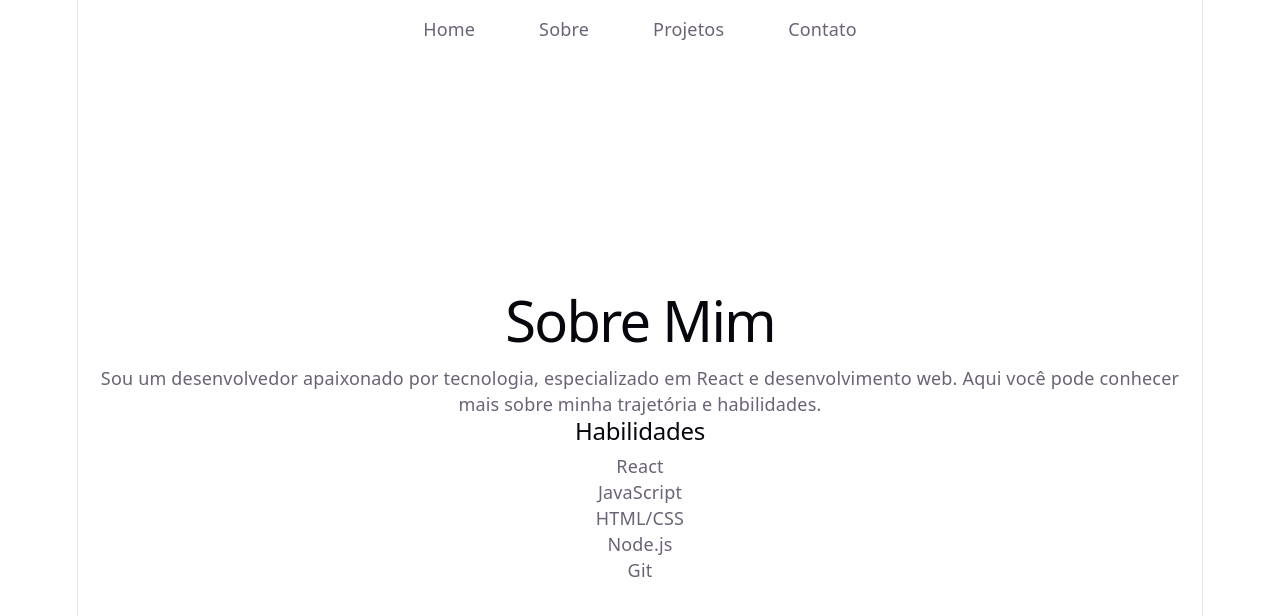
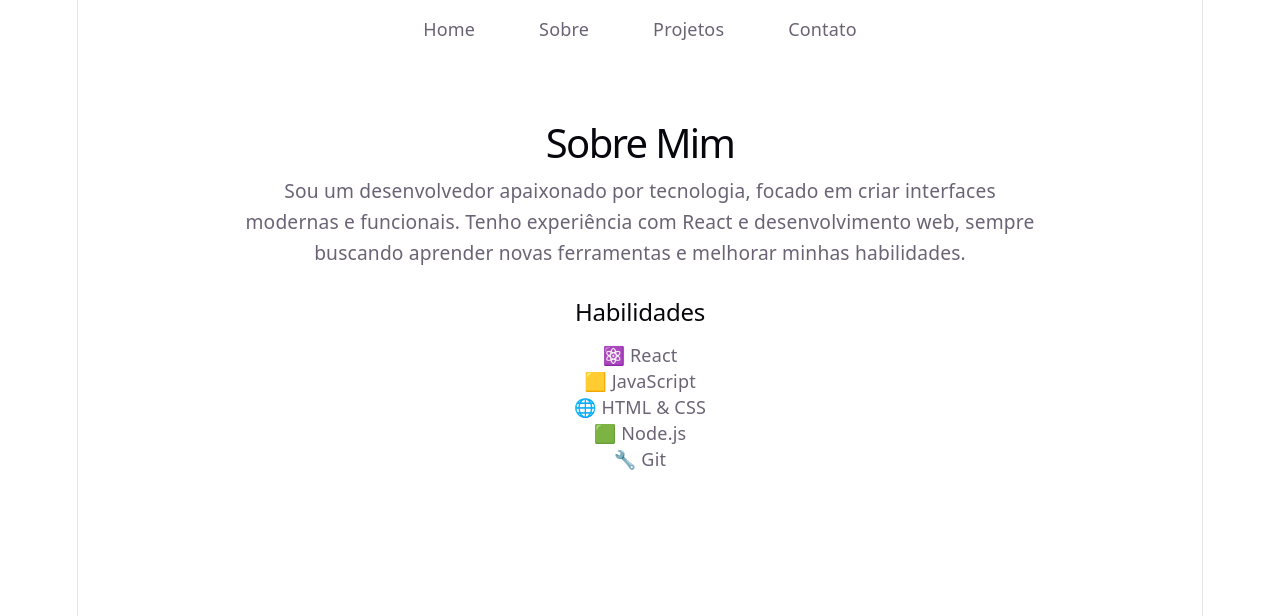
Before and after one commit to arlanklevyn-creator/projeto.-js, a React app in the folder portfolio/: page /about in a window 1280 px wide. Shown: the top 616 px of the page. Built offline with nearby package versions, Linux system fonts and the light colour scheme; the HTML template or start-up script is replaced by a standard one.

Commit message:
mensagem do commit

```diff
--- a/portfolio/src/pages/About.jsx
+++ b/portfolio/src/pages/About.jsx
@@ -1,22 +1,31 @@
 function About() {
   return (
-    <section id="center">
-      <div>
-        <h1>Sobre Mim</h1>
-        <p>
-          Sou um desenvolvedor apaixonado por tecnologia, especializado em React e desenvolvimento web.
-          Aqui você pode conhecer mais sobre minha trajetória e habilidades.
+    <section id="about" style={{ textAlign: "center", padding: "40px" }}>
+      <div style={{ maxWidth: "800px", margin: "0 auto" }}>
+
+        <h1 style={{ fontSize: "2.5rem", marginBottom: "20px" }}>
+          Sobre Mim
+        </h1>
+
+        <p style={{ fontSize: "1.2rem", lineHeight: "1.6" }}>
+          Sou um desenvolvedor apaixonado por tecnologia, focado em criar
+          interfaces modernas e funcionais. Tenho experiência com React e
+          desenvolvimento web, sempre buscando aprender novas ferramentas
+          e melhorar minhas habilidades.
         </p>
-        <div>
-          <h2>Habilidades</h2>
-          <ul>
-            <li>React</li>
-            <li>JavaScript</li>
-            <li>HTML/CSS</li>
-            <li>Node.js</li>
-            <li>Git</li>
+
+        <div style={{ marginTop: "30px" }}>
+          <h2 style={{ marginBottom: "15px" }}>Habilidades</h2>
+
+          <ul style={{ listStyle: "none", padding: 0 }}>
+            <li>⚛️ React</li>
+            <li>🟨 JavaScript</li>
+            <li>🌐 HTML & CSS</li>
+            <li>🟩 Node.js</li>
+            <li>🔧 Git</li>
           </ul>
         </div>
+
       </div>
     </section>
   )
```
